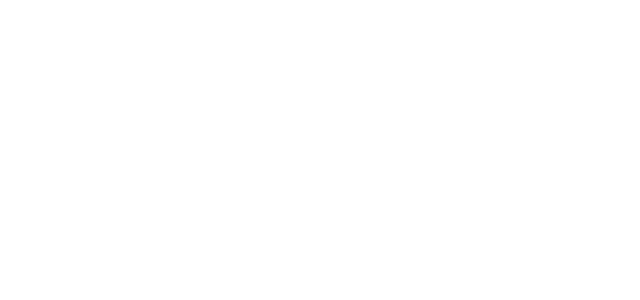
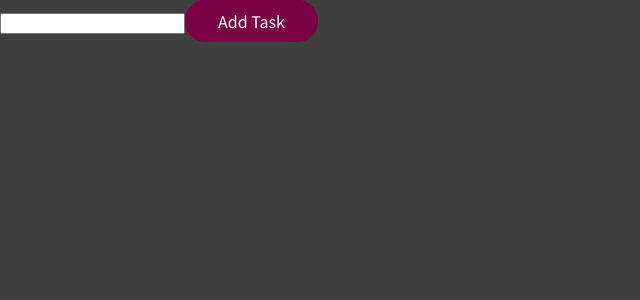
Before and after one commit to sreeyu/task_manager, a React (Create React App) app: page / in a window 1280 px wide. Shown: the top 300 px of the page, without its empty margins (0-640 px from the left). Built offline with nearby package versions, Linux system fonts and the light colour scheme.

Commit message:
Create Add component to take input from users and send it to the database

```diff
--- a/src/App.js
+++ b/src/App.js
@@ -1,9 +1,17 @@
-import React from "react";
+import React, { useState } from "react";
+import AddTask from "./components/AddTask/AddTask";
 
 function App() {
+
+  const [tasks, setTasks] = useState([]);
+
+  const getNewTask = (newTask) =>{
+    setTasks((prevTasks) => prevTasks.concat(newTask));
+  }
+
   return (
     <div className="App">
-
+      <AddTask onAdd={getNewTask} />
     </div>
   );
 }
--- /dev/null
+++ b/src/components/AddTask/AddTask.jsx
@@ -0,0 +1,49 @@
+import React, { useState } from "react";
+import TaskForm from "./TaskForm";
+
+function AddTask(props){
+
+    const [loading, setLoading] = useState(false);
+    const [error, setError] = useState(null);
+
+    const getNewTask = async (task) =>{
+        setLoading(true);
+        setError(null);
+
+        try{
+            const response = await fetch(
+                "https://taskmanager-72f8e-default-rtdb.firebaseio.com/tasks.json",
+                {
+                    method: 'POST',
+                    body: JSON.stringify({text: task }),
+                    headers: {
+                        'Content-Type': 'application/json',
+                    },
+                }
+            );
+
+            if(!response.ok){
+                throw new Error('Request Failed!');
+            }
+
+            const data = await response.json();
+
+            const taskId = data.name;
+            const createdTask = {id: taskId, text: task};
+
+            props.onAdd(createdTask);
+        } catch(err){
+            setError(err.message || 'Something went wrong')
+        }
+        setLoading(false);
+    }
+
+    return(
+        <div>
+            <TaskForm onAddTask={getNewTask} isLoading={loading} />
+            {error && <p>{error}</p>}
+        </div>
+    );
+};
+
+export default AddTask;
--- /dev/null
+++ b/src/components/AddTask/TaskForm.jsx
@@ -0,0 +1,26 @@
+import React, { useRef } from "react";
+
+function TaskForm(props){
+
+    const task = useRef('');
+
+    const submitTask = (event) => {
+        event.preventDefault();
+
+        const enteredTask = task.current.value;
+
+        if(enteredTask.trim().length > 0){
+            props.onAddTask(enteredTask);
+            task.current.value = '';
+        }
+    }
+
+    return(
+        <form onSubmit={submitTask} >
+            <input type="text" ref={task} />
+            <button>{props.isLoading ? 'Sending...' : 'Add Task'}</button>
+        </form>
+    );
+};
+
+export default TaskForm;
--- a/src/index.css
+++ b/src/index.css
@@ -1,13 +1,30 @@
+@import url('https://fonts.googleapis.com/css2?family=Noto+Sans+JP:wght@400;700&display=swap');
+
+* {
+  box-sizing: border-box;
+}
+
+html {
+  font-family: 'Noto Sans JP', sans-serif;
+}
+
 body {
   margin: 0;
-  font-family: -apple-system, BlinkMacSystemFont, 'Segoe UI', 'Roboto', 'Oxygen',
-    'Ubuntu', 'Cantarell', 'Fira Sans', 'Droid Sans', 'Helvetica Neue',
-    sans-serif;
-  -webkit-font-smoothing: antialiased;
-  -moz-osx-font-smoothing: grayscale;
+  background-color: #3f3f3f;
 }
 
-code {
-  font-family: source-code-pro, Menlo, Monaco, Consolas, 'Courier New',
-    monospace;
+button {
+  cursor: pointer;
+  font: inherit;
+  background-color: #7a0144;
+  border: 1px solid #7a0144;
+  border-radius: 20px;
+  padding: 0.5rem 2rem;
+  color: white;
 }
+
+button:hover,
+button:active {
+  background-color: #9c095a;
+  border-color: #9c095a;
+}
```
